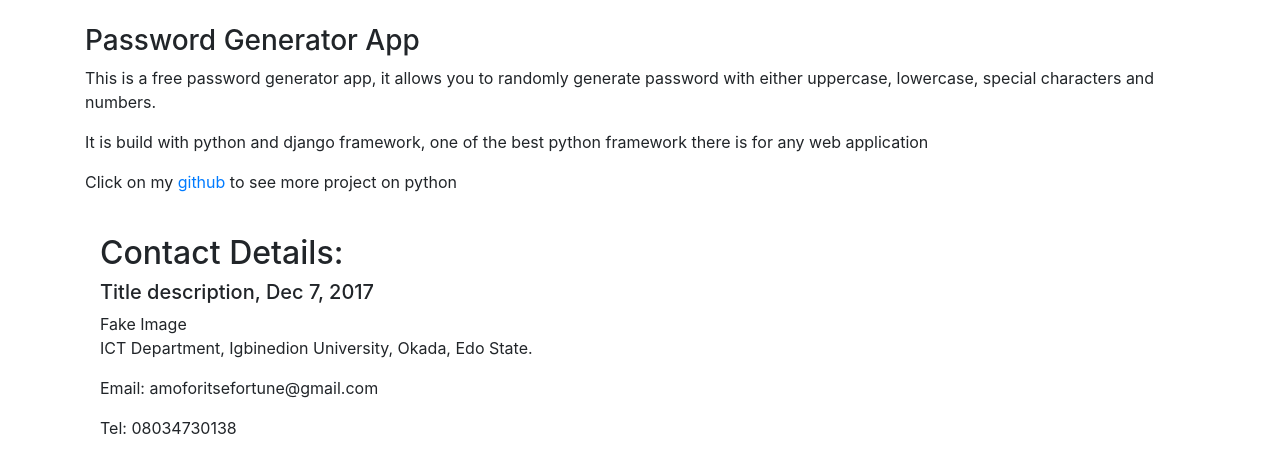
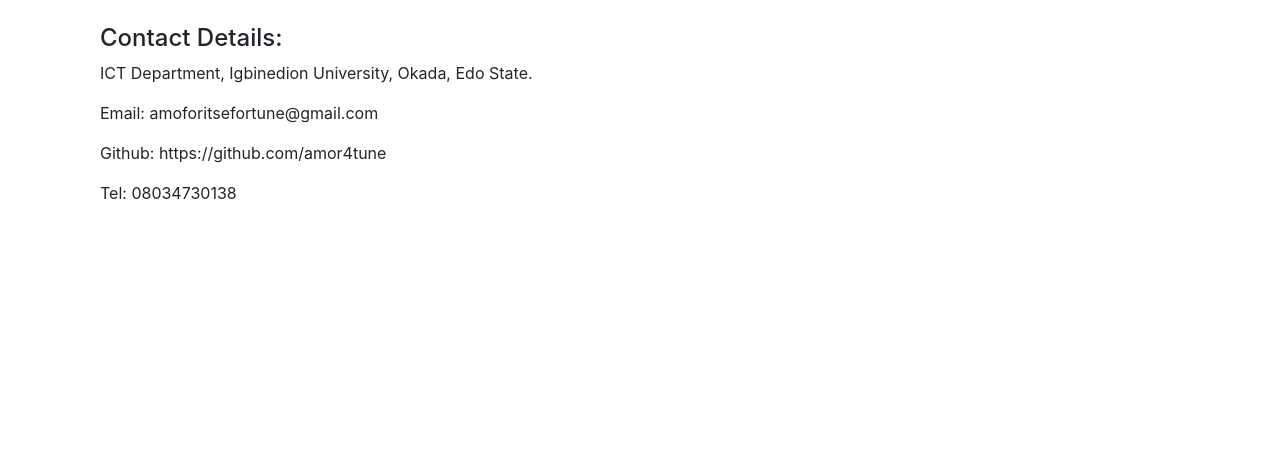
Before and after one commit to amor4tune/django-password-generator, a Django app: page /contacts/ in a window 1280 px wide. Shown: the part 56-529 px from the top of the page. Run offline with Django 3.2, Linux system fonts and the light colour scheme; some libraries are stand-ins or nearby versions.

Commit message:
I Added content to contact page!

```diff
--- a/pgenerator/templates/pgenerator/contacts.html
+++ b/pgenerator/templates/pgenerator/contacts.html
@@ -25,7 +25,7 @@
         <a class="nav-link" href="https://github.com/amor4tune">My_Github</a>
       </li>
       <li class="nav-item">
-        <a class="nav-link" href="#">Contact</a>
+        <a class="nav-link" href="{% url 'contacts' %}">Contact</a>
       </li>
     </ul>
   </div>
@@ -33,17 +33,12 @@
 <br>
 
 <div class="container">
-    <h3>Password Generator App</h3>
-    <p>This is a free password generator app, it allows you to randomly generate password with either uppercase, lowercase, special characters and numbers.</p>
-    <p>It is build with python and django framework, one of the best python framework there is for any web application</p>
-    <p>Click on my <a href="https://github.com/amor4tune">github</a> to see more project on python</p>
-  <br>
+
 <div class="col-sm-8">
-    <h2>Contact Details: </h2>
-    <h5>Title description, Dec 7, 2017</h5>
-    <div class="fakeimg">Fake Image</div>
+    <h4>Contact Details: </h4>
     <p>ICT Department, Igbinedion University, Okada, Edo State.</p>
     <p>Email: amoforitsefortune@gmail.com</p>
+    <p>Github: https://github.com/amor4tune</p>
     <p>Tel: 08034730138</p>
 </div>
 </div>
--- a/pgenerator/templates/pgenerator/home.html
+++ b/pgenerator/templates/pgenerator/home.html
@@ -25,7 +25,7 @@
         <a class="nav-link" href="https://github.com/amor4tune">My_Github</a>
       </li>
       <li class="nav-item">
-        <a class="nav-link" href="#">Contact</a>
+        <a class="nav-link" href="{% url 'contacts' %}">Contact</a>
       </li>
     </ul>
   </div>
```
